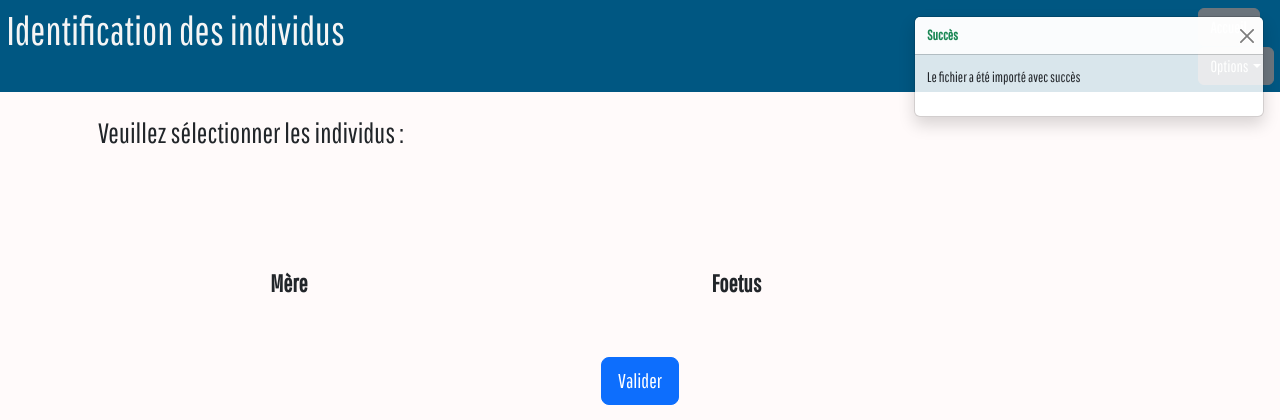
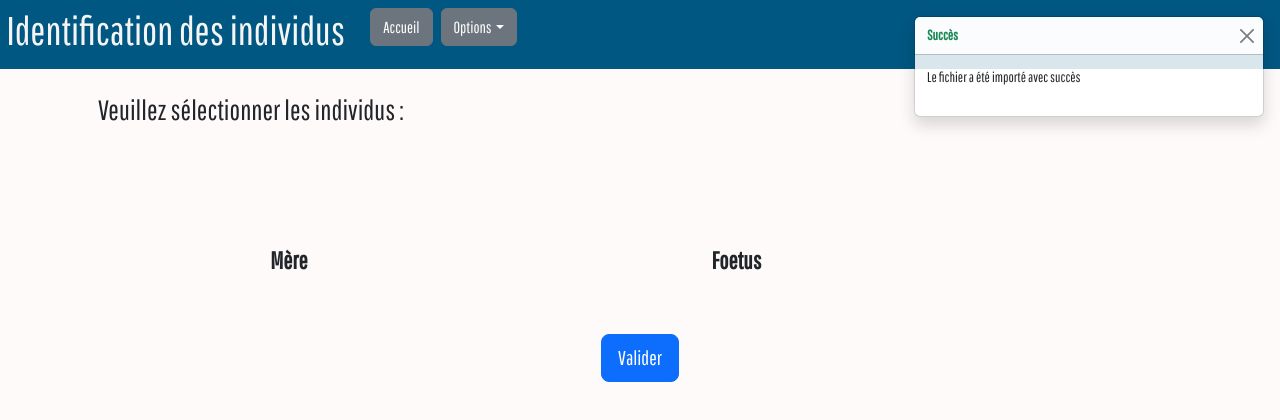
Before and after one commit to RAHMANIfatima/LacFom, a Django app: page /analyse/identification/ in a window 1280 px wide. Shown: the top 420 px of the page. Run offline with Django 3.2, Linux system fonts and the light colour scheme; lists and menus that the app fills with data are empty; some web fonts are replaced.

Commit message:
modif du header

```diff
--- a/Django/src/analyse/templates/analyse/identification.html
+++ b/Django/src/analyse/templates/analyse/identification.html
@@ -14,9 +14,12 @@
     <header class="header-flex">
         <h1>Identification des individus</h1>
         <div class="btn-grp">
+
             <form action="{% url 'index' %}">
                 <button class="btn btn-secondary">Accueil</button>
             </form>
+
+            <div class="dropdown">
                 <button type="button" class="btn btn-secondary dropdown-toggle" data-bs-toggle="dropdown">Options</button>
                 <div class="dropdown-menu">
                     <form id="upload-json-form" method="post" enctype="multipart/form-data">
@@ -28,6 +31,7 @@
                     <form action="{% url 'afficher_importation' %}">
                         <button class="dropdown-item">Visualiser les résultats</button>
                     </form>
+                </div>
             </div>
         </div>
     </header>
--- a/Django/src/lacfom/static/css/identification.css
+++ b/Django/src/lacfom/static/css/identification.css
@@ -10,8 +10,8 @@ header{
 
 .header-flex{
     display: flex;
-    justify-content: space-between;
-    gap: 5%;
+    justify-content: left;
+    gap: 2%;
 }
 
 .header h1{
@@ -20,6 +20,11 @@ header{
     margin-top: 0.2rem;
     font-family: "Special Gothic Condensed One", sans-serif;
     font-size: 1.5rem;
+}
+
+.btn-grp{
+    display: flex;
+    gap:0.5rem;
 }
 
 h3{
@@ -47,7 +52,3 @@ table tr {
 th, td {
     background-color: #FFFAFA !important;
 }
-
-.btn-group{
-    margin-left: auto;
-}
```
Also changed, not shown: Django/src/lacfom/static/css/resultats.css (+6 -6 lines). Lines whose indentation alone changed are shown as unchanged.
